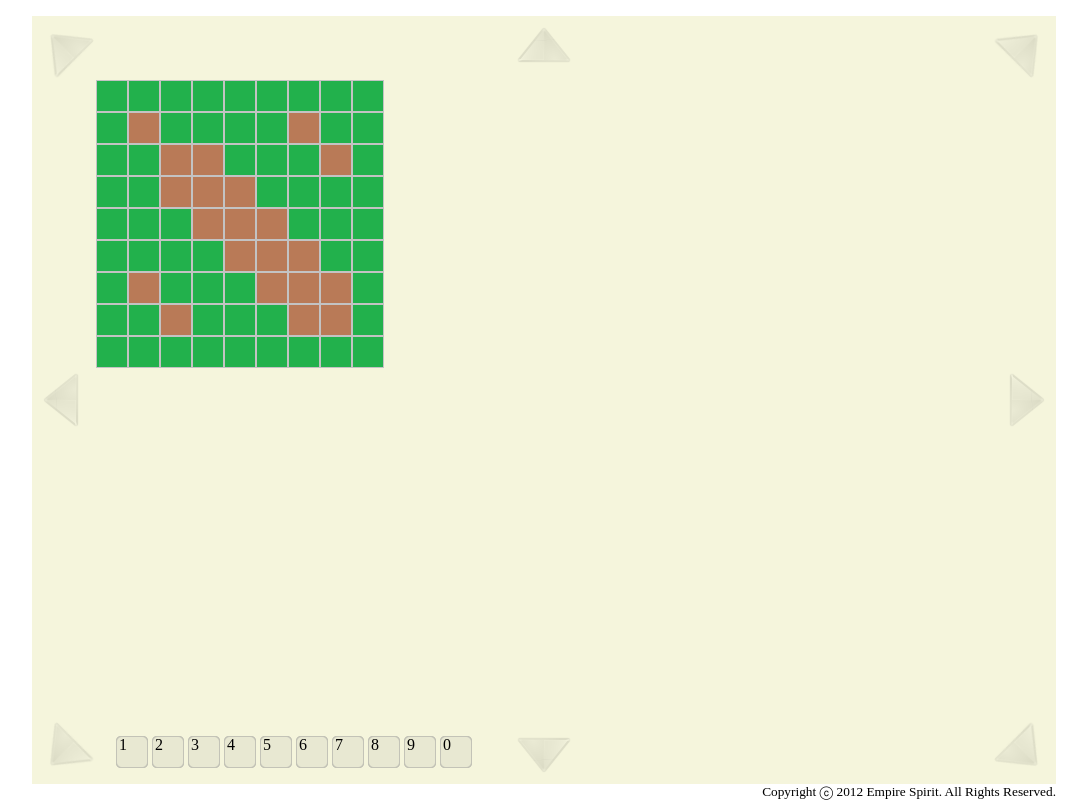
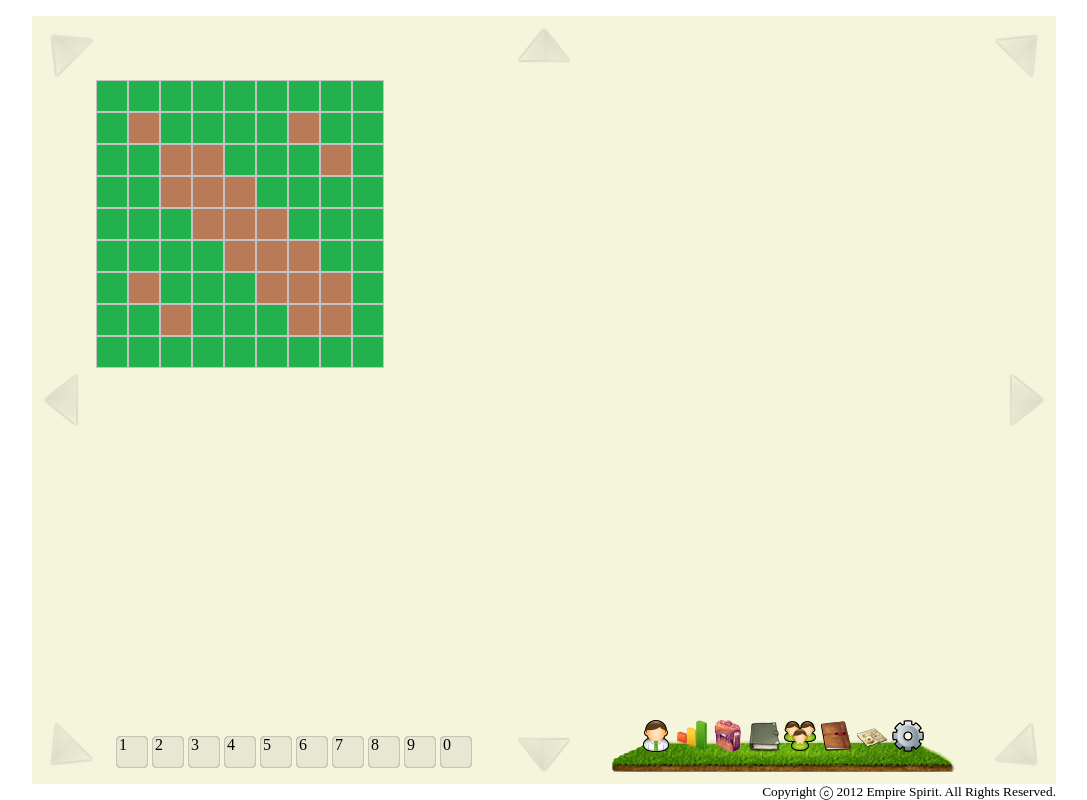
Before and after one commit to blackzky/no-server-se, a plain HTML site: page index.html in a window 1280 px wide. Shown: the whole page, without its empty margins (96-1183 px from the left). Drawn offline with Linux system fonts and the light colour scheme.

Commit message:
sh-dock and shortcut icons

```diff
--- a/css/main.css
+++ b/css/main.css
@@ -165,3 +165,44 @@ body{
 .skill-quick-slot-item span{
   padding-left: 3px;
 }
+
+.shortcut-dock{
+  background-image: url(../images/shortcut-dock.png);
+  background-repeat:no-repeat;
+  background-position:center 20px;
+  width: 352px;
+  height: 64px;
+  margin: 0 auto;
+  padding-left: 60px;
+}
+.shortcut-item{
+  width: 32px;
+  height: 32px;
+  float: left;
+  background-image: url(../images/quick-slot-item-container.png);
+  margin: 0 2px;
+}
+#sh-char{
+  background-image: url(../images/character.png);
+}
+#sh-stats{
+  background-image: url(../images/stats.png);
+}
+#sh-bag{
+  background-image: url(../images/bag.png);
+}
+#sh-skills{
+  background-image: url(../images/skills.png);
+}
+#sh-social{
+  background-image: url(../images/social.png);
+}
+#sh-quests{
+  background-image: url(../images/quest.png);
+}
+#sh-map{
+  background-image: url(../images/map.png);
+}
+#sh-options{
+  background-image: url(../images/options.png);
+}
--- a/index.html
+++ b/index.html
@@ -50,7 +50,18 @@
       </div>
     </div>
     <div id="nav-bot"       class="navigation left"></div>
-    <div id="sub-bot-mr"    class="horizontal-subpanel left"></div>
+    <div id="sub-bot-mr"    class="horizontal-subpanel left">
+      <div class="shortcut-dock">
+        <div id="sh-char"    class="shortcut-item"></div>
+        <div id="sh-stats"   class="shortcut-item"></div>
+        <div id="sh-bag"     class="shortcut-item"></div>
+        <div id="sh-skills"  class="shortcut-item"></div>
+        <div id="sh-social"  class="shortcut-item"></div>
+        <div id="sh-quests"  class="shortcut-item"></div>
+        <div id="sh-map"     class="shortcut-item"></div>
+        <div id="sh-options" class="shortcut-item"></div>
+      </div>
+    </div>
     <div id="nav-bot-right" class="navigation left"></div>
   </div>
 
```
Also changed, not shown: images/shortcut-dock.png (added).
